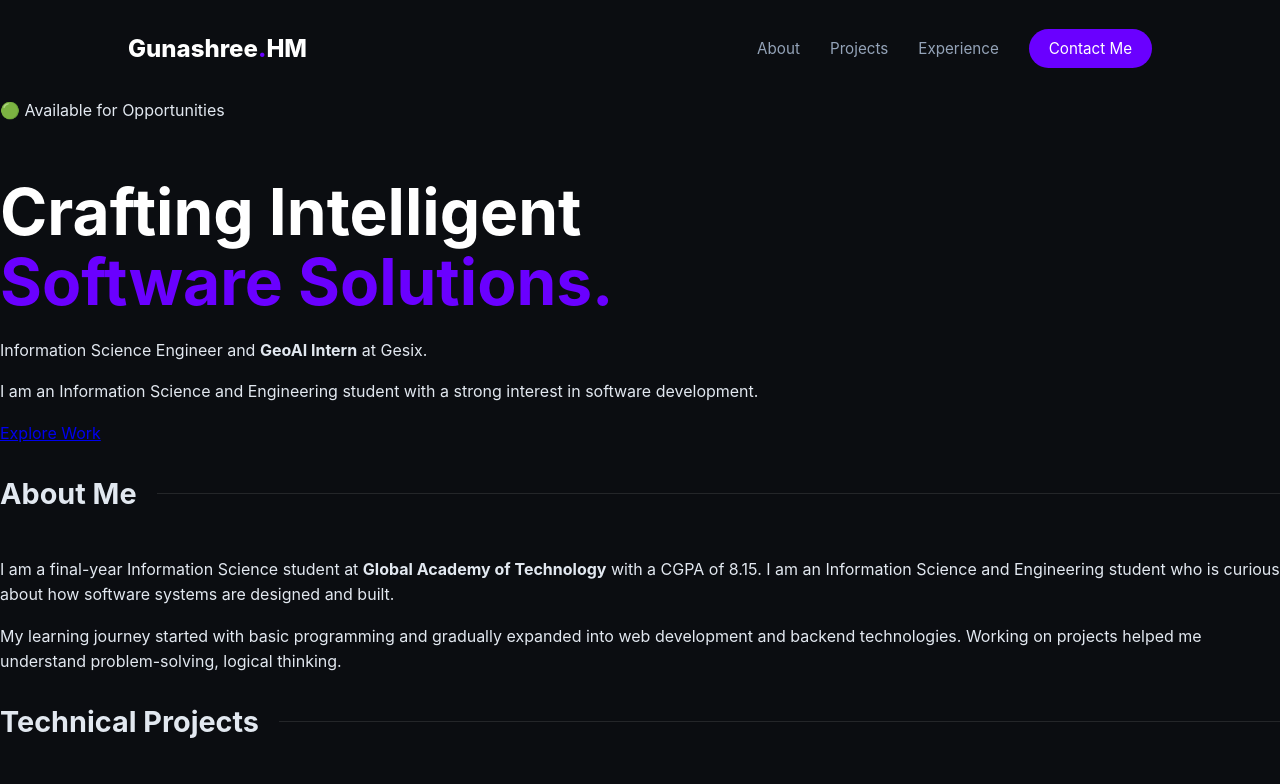
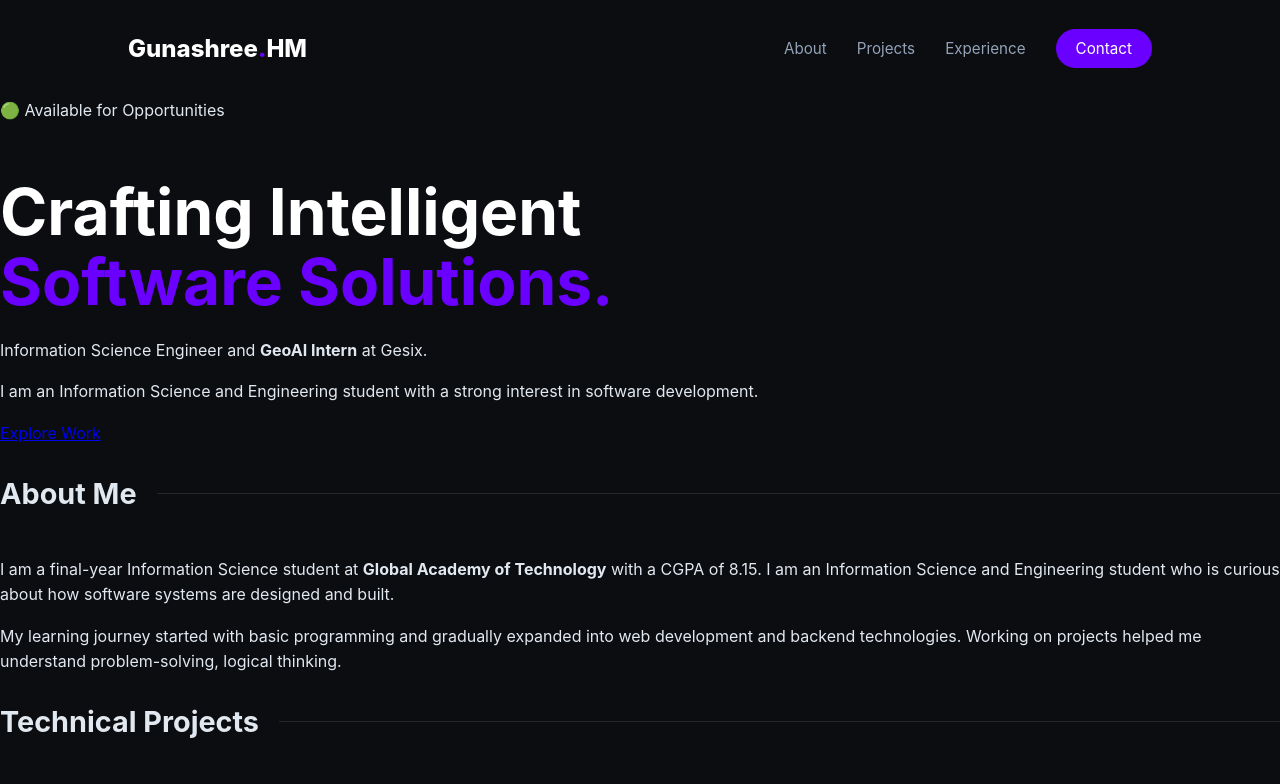
Before and after one commit to gunashree-hm/my-portfolio, a React (Vite) app in the folder my-portfolio/: page / in a window 1280 px wide. Shown: the top 784 px of the page. Built offline with nearby package versions, Linux system fonts and the light colour scheme.

Commit message:
Update App.jsx and add process documentation

```diff
--- a/my-portfolio/src/App.jsx
+++ b/my-portfolio/src/App.jsx
@@ -14,7 +14,7 @@ function App() {
           <a href="#about">About</a>
           <a href="#projects">Projects</a>
           <a href="#experience">Experience</a>
-          <a href="mailto:gunashreehm@gmail.com" className="contact-pill">Contact Me</a>
+          <a href="mailto:gunashreehm@gmail.com" className="contact-pill">Contact </a>
         </nav>
       </header>
 
```
Also changed, not shown: 1 other file (tests, documents, lock files or other folders).
